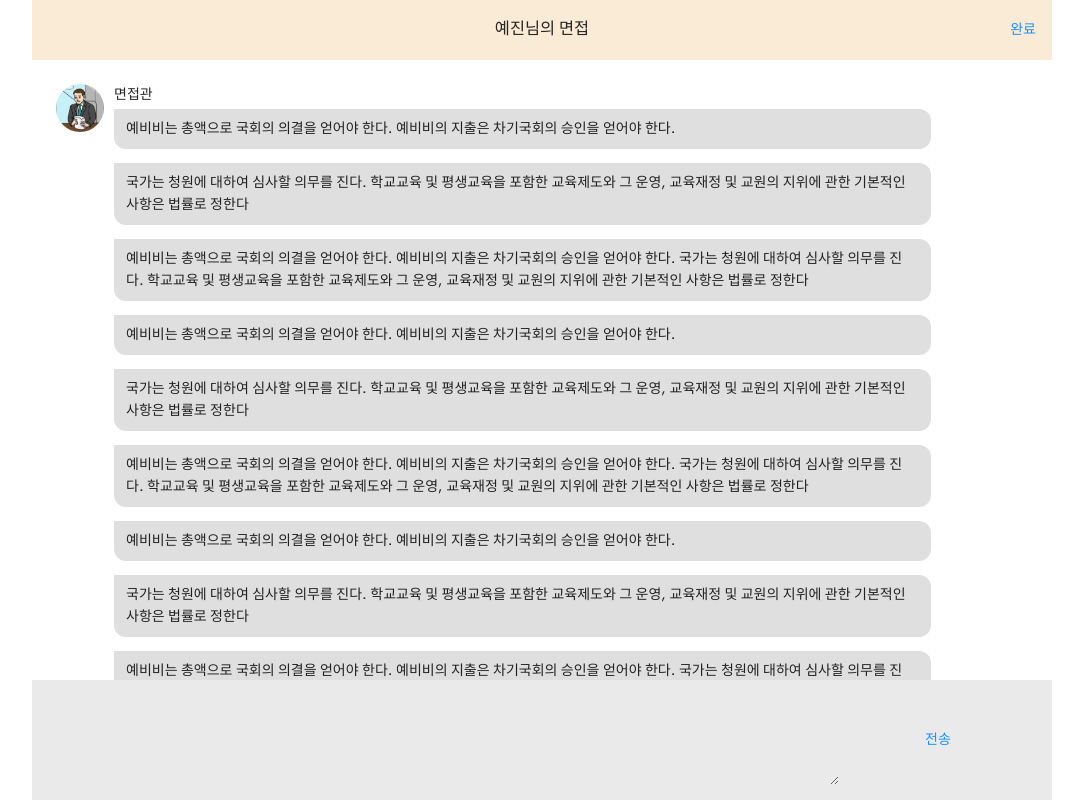
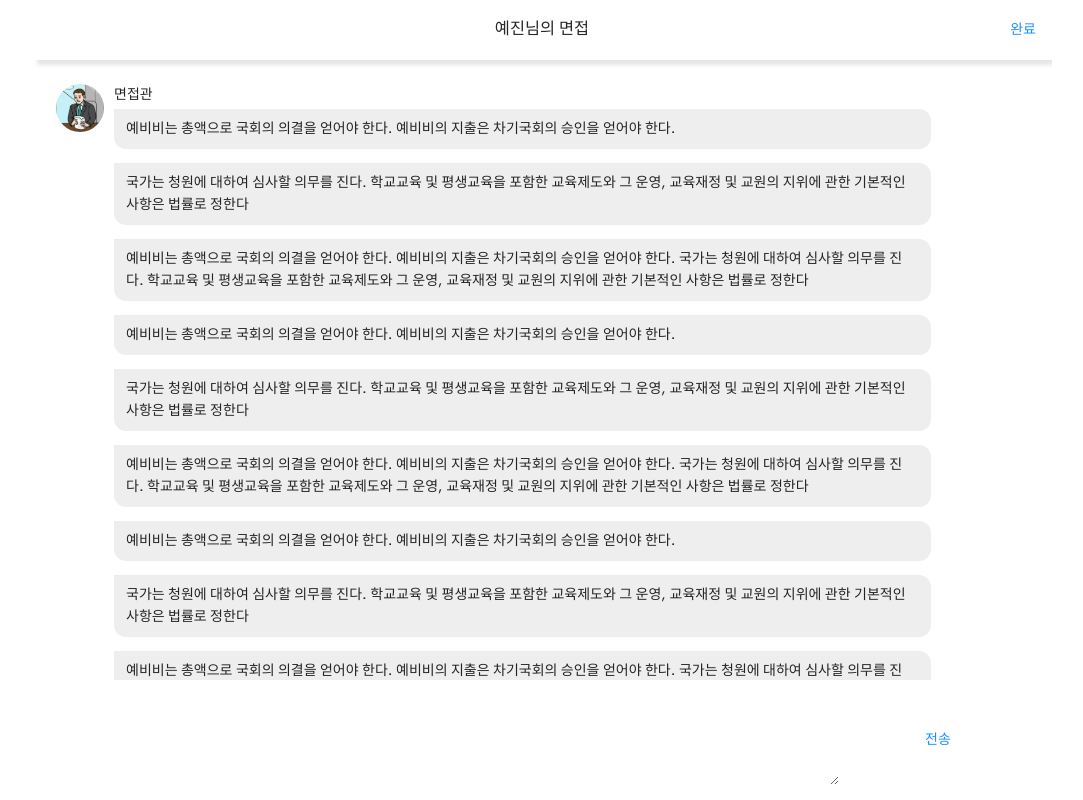
Before and after one commit to togather-view/togather-view-demo, a Next.js app: page /interview/1 in a window 1280 px wide. Shown: the whole page, without its empty margins (98-1181 px from the left). Built offline with nearby package versions, Linux system fonts and the light colour scheme.

Commit message:
design: 컬러 변경

```diff
--- a/src/styles/pages/InterviewMessenger.module.scss
+++ b/src/styles/pages/InterviewMessenger.module.scss
@@ -19,8 +19,11 @@
     align-items: center;
     justify-content: center;
 
-    background: antiquewhite;
+    background: white;
+    box-shadow:  5px 5px 4px #e6e6e6,
+    -5px -5px 4px #ffffff;
 
+    z-index: 9999;
     h3 {
       margin: 0;
     }
@@ -62,7 +65,7 @@
           }
 
           .contents {
-            background: #DFDFDF;
+            background: #eeeeee;
             border-radius: 0 $message-radius $message-radius $message-radius;
 
             padding: 9px 12px;
@@ -82,7 +85,7 @@
     display: flex;
     align-items: center;
 
-    background: #eaeaea;
+    background: white;
 
     textarea {
       height: 100%;
```
